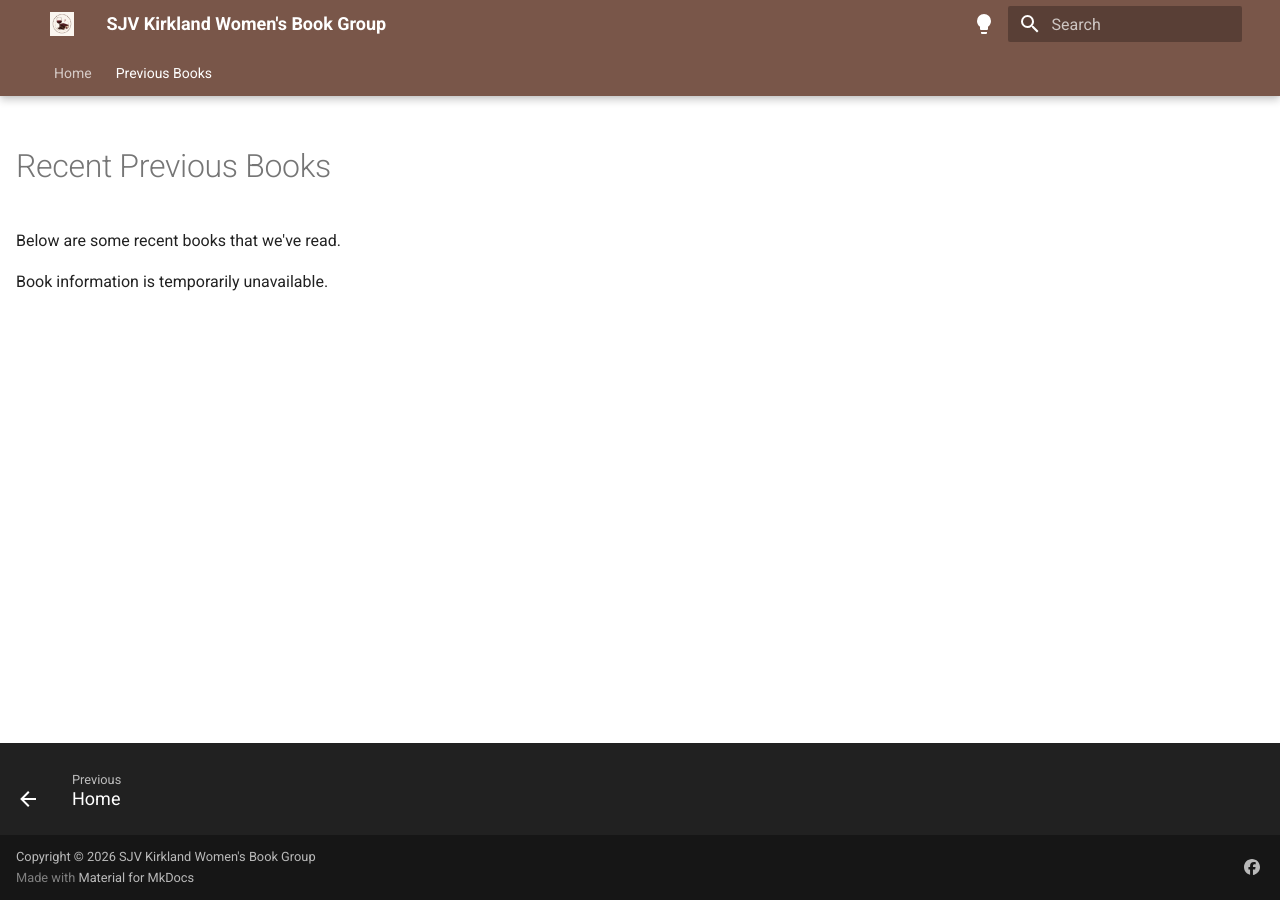
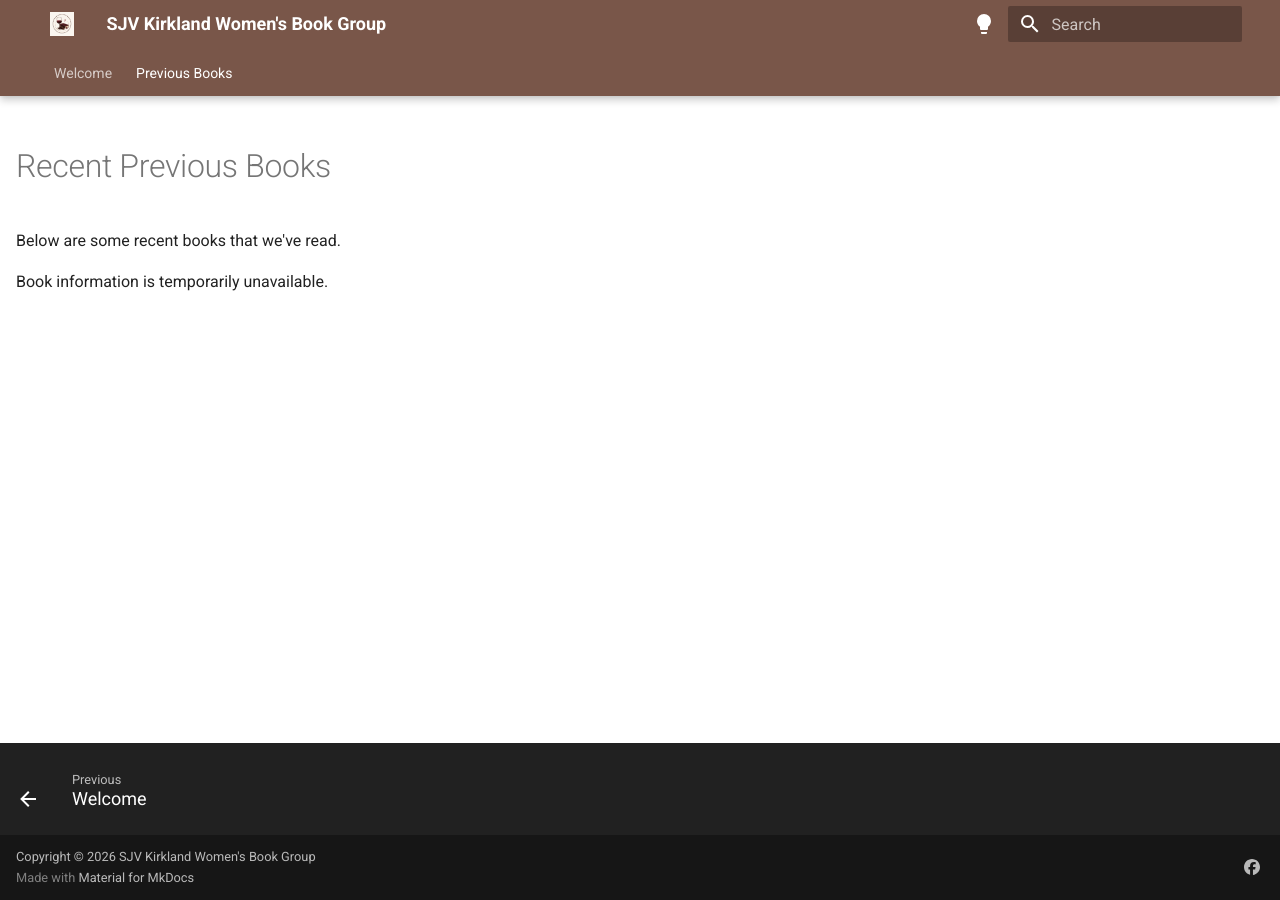
Before and after one commit to sjvkirkland/womens-book-group, an MkDocs documentation site: the page built from docs/previous-books.md, in a window 1280 px wide. Built offline with MkDocs 1.6.1 and Material for MkDocs 9.7.7, drawn with Linux system fonts in a browser that asks for light colours.

Commit message:
force header to not change titles based on the page; change home page to welcome page

```diff
--- a/docs/stylesheets/extra.css
+++ b/docs/stylesheets/extra.css
@@ -740,3 +740,14 @@
     flex-basis: auto;
   }
 }
+
+
+/* Keep the site name visible in the header */
+.md-header__title .md-header__topic {
+  transform: none !important;
+  opacity: 1 !important;
+}
+
+.md-header__title .md-header__topic[data-md-component="header-topic"] {
+  display: none !important;
+}
--- a/mkdocs.yml
+++ b/mkdocs.yml
@@ -58,5 +58,5 @@
 
 # Site navigation
 nav:
-  - Home: index.md
+  - Welcome: index.md
   - Previous Books: previous-books.md
```
